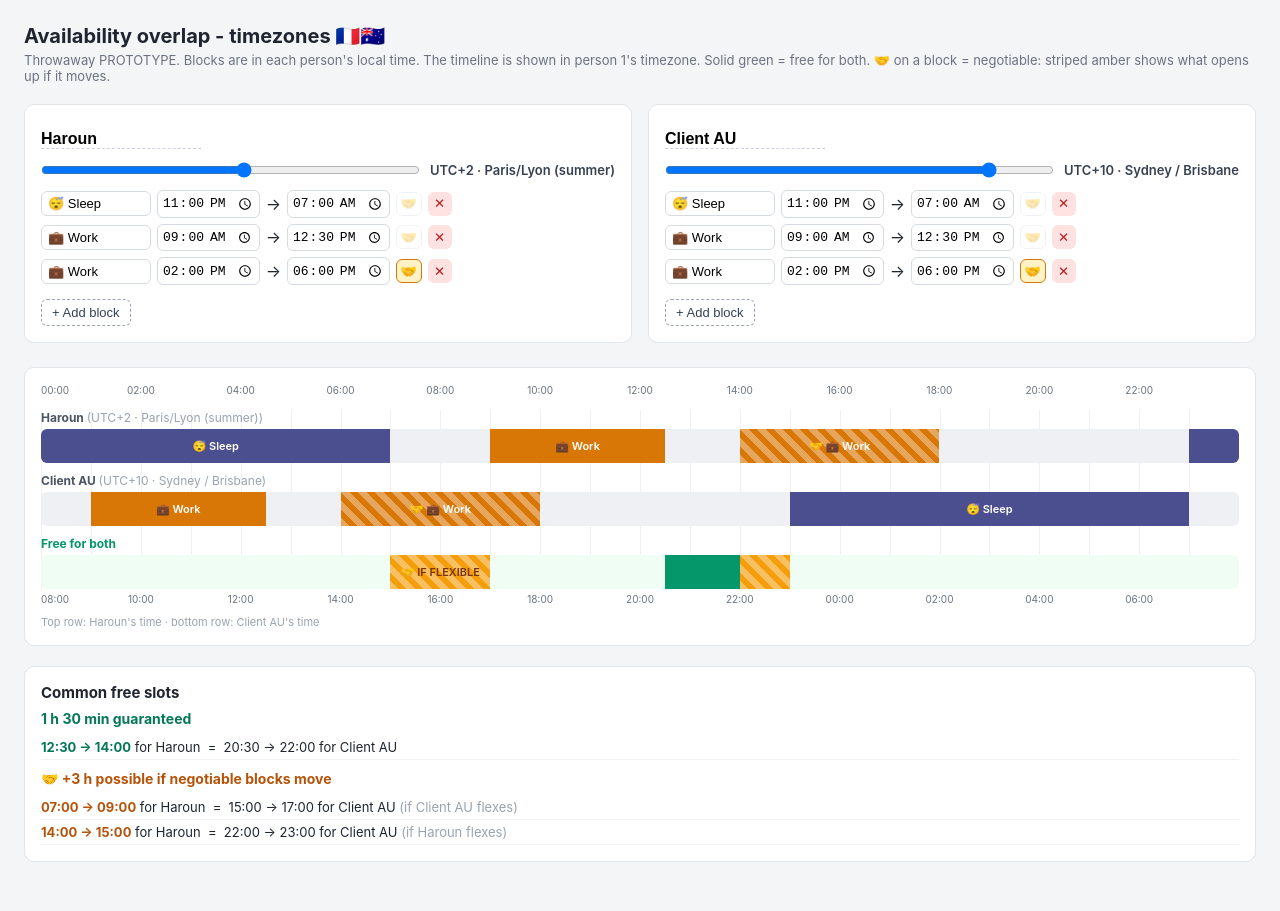
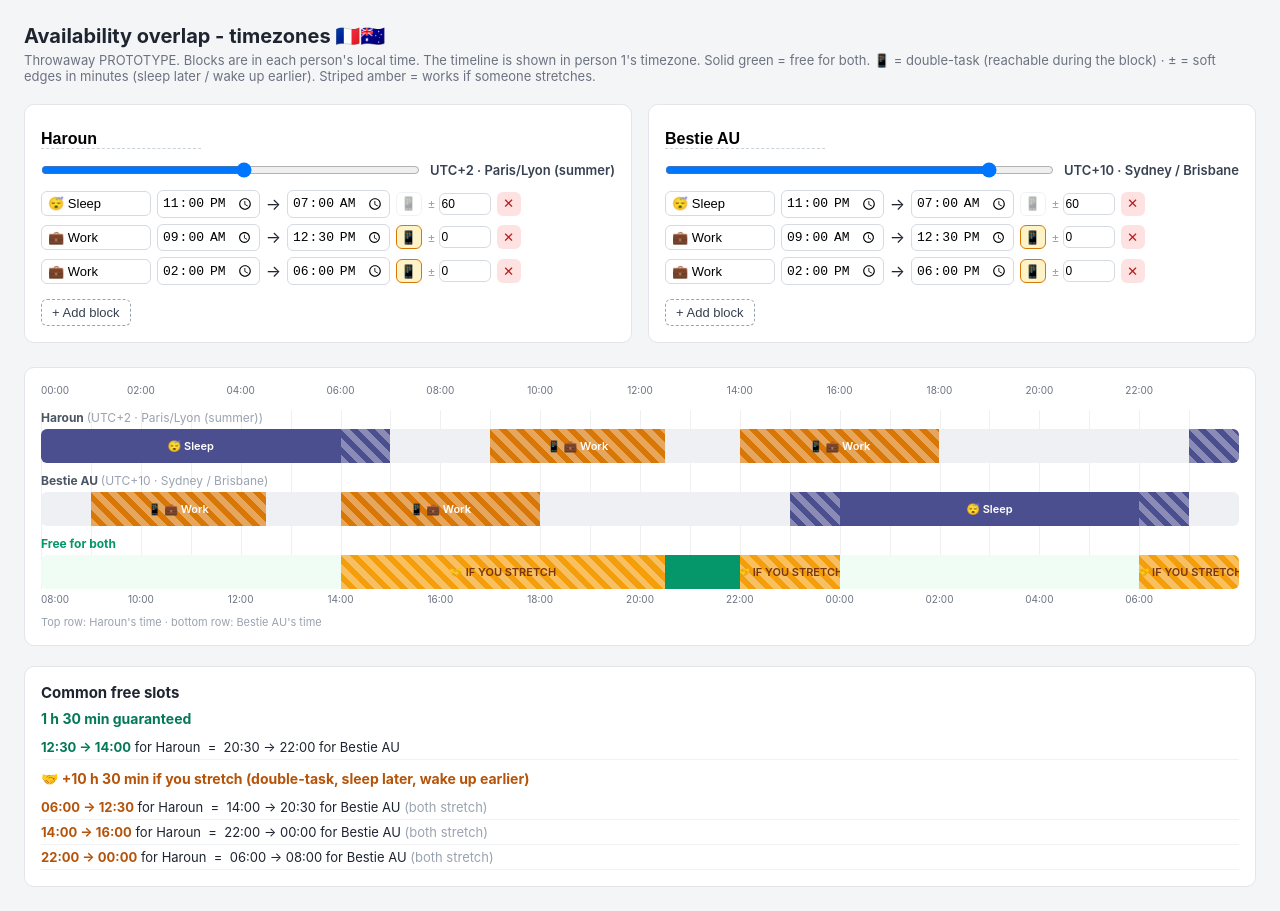
Before and after one commit to BaKouN/tz-overlap, a plain HTML site: page index.html in a window 1280 px wide. Before the commit the page ends 886 px from the top, so only its background shows below. Drawn offline with Linux system fonts and the light colour scheme.

Commit message:
Stretch model: double-task blocks + soft sleep edges, bestie rename

```diff
--- a/index.html
+++ b/index.html
@@ -22,6 +22,9 @@
   .blockrow .del { border: none; background: #fee2e2; color: #b91c1c; border-radius: 6px; width: 24px; height: 24px; cursor: pointer; }
   .blockrow .flexbtn { border: 1px solid #d6dae1; background: #fff; border-radius: 6px; width: 26px; height: 24px; cursor: pointer; opacity: .35; flex-shrink: 0; padding: 0; }
   .blockrow .flexbtn.on { opacity: 1; background: #fef3c7; border-color: #d97706; }
+  .blockrow .edgeinput { width: 52px; padding: 3px 2px; border: 1px solid #d6dae1; border-radius: 6px; font-size: 12px; }
+  .blockrow .pm { color: #9aa3af; font-size: 12px; }
+  .blockrow .edgewrap { display: flex; align-items: center; gap: 3px; }
   .addbtn { margin-top: 8px; border: 1px dashed #9aa3af; background: transparent; border-radius: 6px; padding: 5px 10px; font-size: 13px; cursor: pointer; color: #374151; }
   .addbtn:hover { background: #eef0f3; }
 
@@ -50,6 +53,7 @@
   @media (max-width: 640px) {
     body { padding: 12px; }
     .card { flex: 1 1 100%; min-width: 0; }
+    .blockrow { flex-wrap: wrap; }
     .blockrow input[type=text] { width: auto; flex: 1 1 70px; min-width: 55px; }
     .blockrow .del { flex-shrink: 0; }
     .tzlabel { min-width: 0; }
@@ -58,7 +62,7 @@
 </head>
 <body>
   <h1>Availability overlap - timezones 🇫🇷🇦🇺</h1>
-  <div class="sub">Throwaway PROTOTYPE. Blocks are in each person's local time. The timeline is shown in person 1's timezone. Solid green = free for both. 🤝 on a block = negotiable: striped amber shows what opens up if it moves.</div>
+  <div class="sub">Throwaway PROTOTYPE. Blocks are in each person's local time. The timeline is shown in person 1's timezone. Solid green = free for both. 📱 = double-task (reachable during the block) · ± = soft edges in minutes (sleep later / wake up earlier). Striped amber = works if someone stretches.</div>
 
   <div class="cards" id="cards"></div>
   <div class="timeline" id="timeline"></div>
@@ -71,15 +75,15 @@ const CITIES = { "-10":"Honolulu", "-8":"Los Angeles", "-7":"Denver", "-6":"Mexi
   "10":"Sydney / Brisbane", "11":"Sydney (summer)", "12":"Auckland" };
 
 const defaultBlocks = () => ([
-  { label: "😴 Sleep", start: "23:00", end: "07:00", flex: false },
-  { label: "💼 Work", start: "09:00", end: "12:30", flex: false },
-  { label: "💼 Work", start: "14:00", end: "18:00", flex: true },
+  { label: "😴 Sleep", start: "23:00", end: "07:00", flex: false, edge: 60 },
+  { label: "💼 Work", start: "09:00", end: "12:30", flex: true, edge: 0 },
+  { label: "💼 Work", start: "14:00", end: "18:00", flex: true, edge: 0 },
 ]);
 
 const state = {
   people: [
     { name: "Haroun", offset: 2, blocks: defaultBlocks() },
-    { name: "Client AU", offset: 10, blocks: defaultBlocks() },
+    { name: "Bestie AU", offset: 10, blocks: defaultBlocks() },
   ]
 };
 
@@ -98,37 +102,38 @@ const colorFor = label => {
 // axis = heure locale de la personne 0. Minute t de l'axe = minute locale (t + d) pour la personne p.
 const shiftOf = p => Math.round((p.offset - state.people[0].offset) * 60);
 
-// per minute: 0 = free, 1 = firm busy, 2 = busy but negotiable
+// a block splits into parts: semi = stretchable (double-task or soft edge), main = carries the label
+function blockParts(b) {
+  let s = toMin(b.start), e = toMin(b.end);
+  if (s === e) return [];
+  if (e < s) e += 1440;
+  const len = e - s;
+  if (b.flex) return [{ s, e, semi: true, main: true }];
+  const edge = Math.min(parseInt(b.edge) || 0, Math.floor(len / 2));
+  if (edge <= 0) return [{ s, e, semi: false, main: true }];
+  if (len - 2 * edge <= 0) return [{ s, e, semi: true, main: true }];
+  return [
+    { s, e: s + edge, semi: true },
+    { s: s + edge, e: e - edge, semi: false, main: true },
+    { s: e - edge, e, semi: true },
+  ];
+}
+
+// per minute: 0 = free, 1 = firm busy, 2 = busy but stretchable
 function statusArray(p) {
   const d = shiftOf(p);
   const st = new Array(1440).fill(0);
+  const parts = p.blocks.flatMap(blockParts);
   for (let t = 0; t < 1440; t++) {
     const local = ((t + d) % 1440 + 1440) % 1440;
     let v = 0;
-    for (const b of p.blocks) {
-      const s = toMin(b.start), e = toMin(b.end);
-      if (s === e) continue;
-      const inBlock = s < e ? (local >= s && local < e) : (local >= s || local < e);
-      if (inBlock) { if (!b.flex) { v = 1; break; } v = 2; }
+    for (const part of parts) {
+      const rel = ((local - part.s) % 1440 + 1440) % 1440;
+      if (rel < part.e - part.s) { if (!part.semi) { v = 1; break; } v = 2; }
     }
     st[t] = v;
   }
   return st;
-}
-
-// [s, e) locaux -> segments sur l'axe (coupés à minuit si besoin)
-function axisSegments(p, b) {
-  const d = shiftOf(p);
-  let s = toMin(b.start), e = toMin(b.end);
-  if (s === e) return [];
-  if (e < s) e += 1440;
-  let as = s - d, ae = e - d;
-  as = ((as % 1440) + 1440) % 1440;
-  ae = as + (e - s);
-  const segs = [];
-  if (ae <= 1440) segs.push([as, ae]);
-  else { segs.push([as, 1440]); segs.push([0, ae - 1440]); }
-  return segs;
 }
 
 function renderCards() {
@@ -156,7 +161,8 @@ function renderCards() {
         <input type="time" value="${b.start}" data-pi="${pi}" data-bi="${bi}" data-f="start">
         <span>→</span>
         <input type="time" value="${b.end}" data-pi="${pi}" data-bi="${bi}" data-f="end">
-        <button class="flexbtn${b.flex ? " on" : ""}" data-pi="${pi}" data-bi="${bi}" title="Negotiable: could move if needed">🤝</button>
+        <button class="flexbtn${b.flex ? " on" : ""}" data-pi="${pi}" data-bi="${bi}" title="Double-task: reachable during the whole block (texting while working)">📱</button>
+        <span class="edgewrap"><span class="pm" title="Soft edges">±</span><input type="number" class="edgeinput" value="${b.edge || 0}" min="0" max="240" step="15" data-pi="${pi}" data-bi="${bi}" data-f="edge" title="Soft edges: minutes you can shave off each end (sleep later / wake up earlier)"></span>
         <button class="del" data-pi="${pi}" data-bi="${bi}">✕</button>`;
       bl.appendChild(row);
     });
@@ -187,17 +193,24 @@ function renderCards() {
     state.people[+pi].blocks.splice(+bi, 1); renderCards(); renderViz();
   }));
   el.querySelectorAll(".addbtn").forEach(b => b.addEventListener("click", e => {
-    state.people[+e.target.dataset.pi].blocks.push({ label: "Block", start: "12:00", end: "13:00", flex: false });
+    state.people[+e.target.dataset.pi].blocks.push({ label: "Block", start: "12:00", end: "13:00", flex: false, edge: 0 });
     renderCards(); renderViz();
   }));
 }
 
 function laneHTML(p) {
+  const d = shiftOf(p);
   let segs = "";
   for (const b of p.blocks) {
-    for (const [s, e] of axisSegments(p, b)) {
-      const w = (e - s) / 1440 * 100;
-      segs += `<div class="seg${b.flex ? " flex" : ""}" style="left:${s / 1440 * 100}%;width:${w}%;background-color:${colorFor(b.label)}">${w > 6 ? (b.flex ? "🤝 " : "") + b.label : ""}</div>`;
+    for (const part of blockParts(b)) {
+      const as = ((part.s - d) % 1440 + 1440) % 1440;
+      const len = part.e - part.s;
+      const pieces = as + len <= 1440 ? [[as, as + len]] : [[as, 1440], [0, as + len - 1440]];
+      for (const [x, y] of pieces) {
+        const w = (y - x) / 1440 * 100;
+        const lbl = part.main && w > 6 ? (b.flex ? "📱 " : "") + b.label : "";
+        segs += `<div class="seg${part.semi ? " flex" : ""}" style="left:${x / 1440 * 100}%;width:${w}%;background-color:${colorFor(b.label)}">${lbl}</div>`;
+      }
     }
   }
   return `<div class="lanename">${p.name} <span style="font-weight:400;color:#9aa3af">(${tzName(p.offset)})</span></div>
@@ -224,7 +237,7 @@ function renderViz() {
       cur = t; curType = type;
     }
   }
-  const whoFlexes = (s, e) => {
+  const whoStretches = (s, e) => {
     const names = [];
     for (const [p, arr] of [[a, sA], [b, sB]]) {
       for (let t = s; t < e; t++) if (arr[t] === 2) { names.push(p.name); break; }
@@ -244,7 +257,7 @@ function renderViz() {
   let overlapSegs = "";
   for (const [s, e] of stretch) {
     const w = (e - s) / 1440 * 100;
-    overlapSegs += `<div class="seg flex" style="left:${s / 1440 * 100}%;width:${w}%;background-color:#f59e0b;color:#78350f">${w > 8 ? "🤝 IF FLEXIBLE" : ""}</div>`;
+    overlapSegs += `<div class="seg flex" style="left:${s / 1440 * 100}%;width:${w}%;background-color:#f59e0b;color:#78350f">${w > 8 ? "🤝 IF YOU STRETCH" : ""}</div>`;
   }
   for (const [s, e] of firm) {
     const w = (e - s) / 1440 * 100;
@@ -278,10 +291,11 @@ function renderViz() {
     }
   }
   if (totS) {
-    html += `<div class="total" style="color:#b45309;margin-top:10px">🤝 +${dur(totS)} possible if negotiable blocks move</div>`;
+    html += `<div class="total" style="color:#b45309;margin-top:10px">🤝 +${dur(totS)} if you stretch (double-task, sleep later, wake up earlier)</div>`;
     for (const [s, e] of stretch) {
-      const who = whoFlexes(s, e);
-      html += `<div class="range"><b style="color:#b45309">${fmt(s)} → ${fmt(e)}</b> for ${a.name} &nbsp;=&nbsp; ${fmt(s + d)} → ${fmt(e + d)} for ${b.name} <span style="color:#9aa3af">(if ${who.join(" and ")} flex${who.length > 1 ? "" : "es"})</span></div>`;
+      const who = whoStretches(s, e);
+      const tag = who.length > 1 ? "both stretch" : `${who[0]} stretches`;
+      html += `<div class="range"><b style="color:#b45309">${fmt(s)} → ${fmt(e)}</b> for ${a.name} &nbsp;=&nbsp; ${fmt(s + d)} → ${fmt(e + d)} for ${b.name} <span style="color:#9aa3af">(${tag})</span></div>`;
     }
   }
   document.getElementById("summary").innerHTML = html;
```
